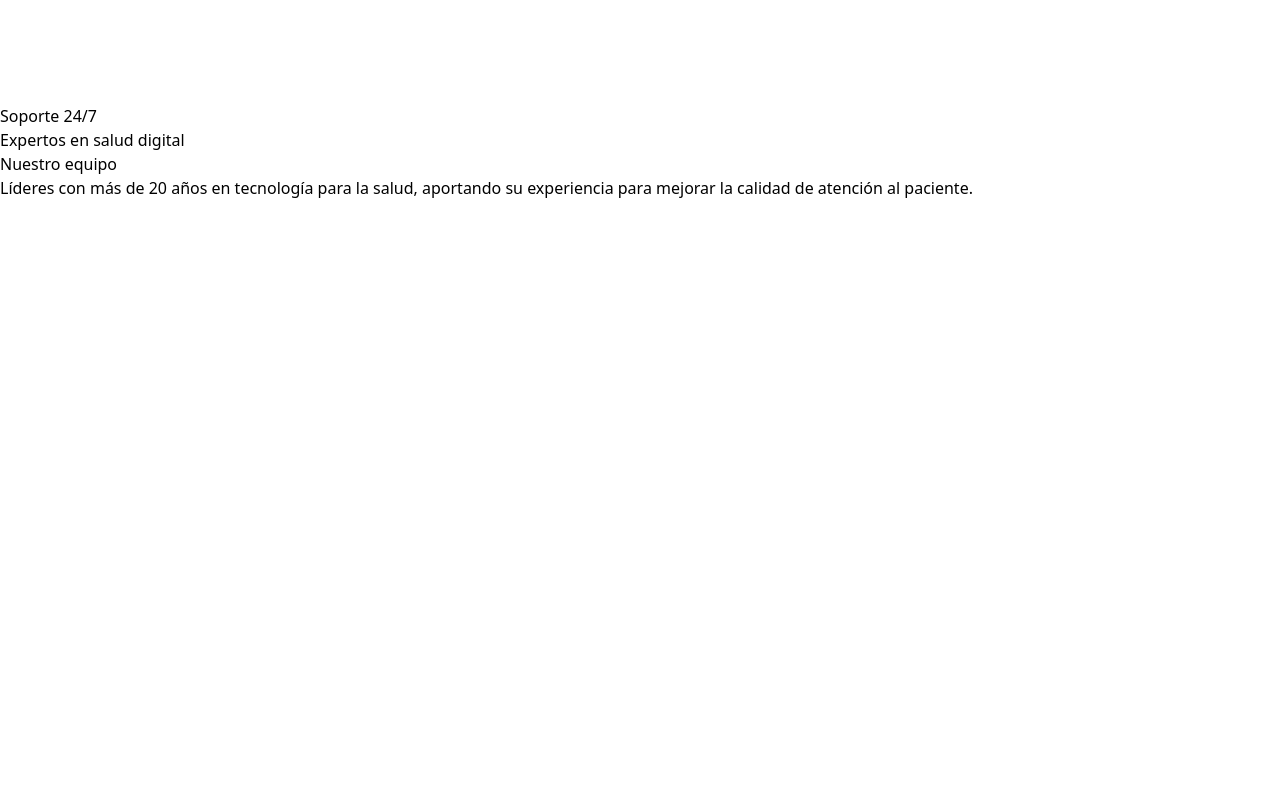
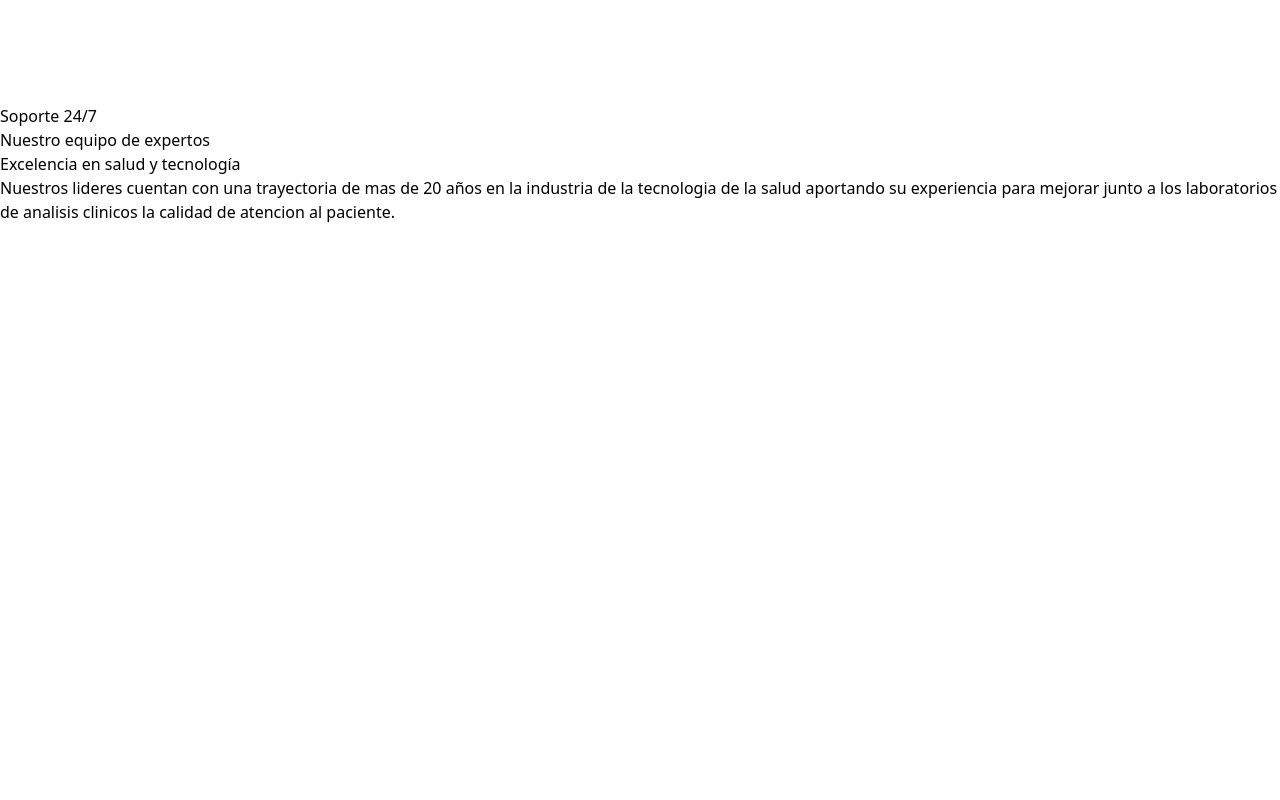
Before and after one commit to mArchilli/kern, a React (Vite) app: page /nosotros in a window 1280 px wide. Shown: the part 9340-10140 px from the top of the page. Built offline with nearby package versions, Linux system fonts and the light colour scheme.

Commit message:
depuracion v2

```diff
--- a/src/views/Nosotros.jsx
+++ b/src/views/Nosotros.jsx
@@ -429,15 +429,15 @@ const Nosotros = () => {
           {/* Header */}
           <div className="text-center mb-16">
             <h2 className="text-3xl sm:text-4xl lg:text-5xl font-bold text-gray-900 mb-3">
-              Expertos en salud digital
+              Nuestro equipo de expertos
             </h2>
 
             <span className="inline-block px-4 py-1.5 rounded-full bg-[#D94B45]/10 text-[#D94B45] text-sm font-semibold mb-5">
-              Nuestro equipo
+              Excelencia en salud y tecnología
             </span>
 
             <p className="text-xl text-gray-600 leading-relaxed max-w-3xl mx-auto">
-              Líderes con más de 20 años en tecnología para la salud, aportando su experiencia para mejorar la calidad de atención al paciente.
+              Nuestros lideres cuentan con una trayectoria de mas de 20 años en la industria de la tecnologia de la salud aportando su experiencia para mejorar junto a los laboratorios de analisis clinicos la calidad de atencion al paciente.
             </p>
           </div>
 
@@ -511,7 +511,7 @@ const Nosotros = () => {
               </div>
 
               <p className="text-lg text-gray-600 leading-relaxed">
-                Somos líderes en interoperabilidad y ofrecemos productos sólidos, flexibles y escalables, que funcionan en todas las plataformas.
+                Somos lideres en interoperabilidad y ofrecemos productos solidos, flexibles, escalables y que funcionan en todas las plataformas.
               </p>
             </div>
 
```
